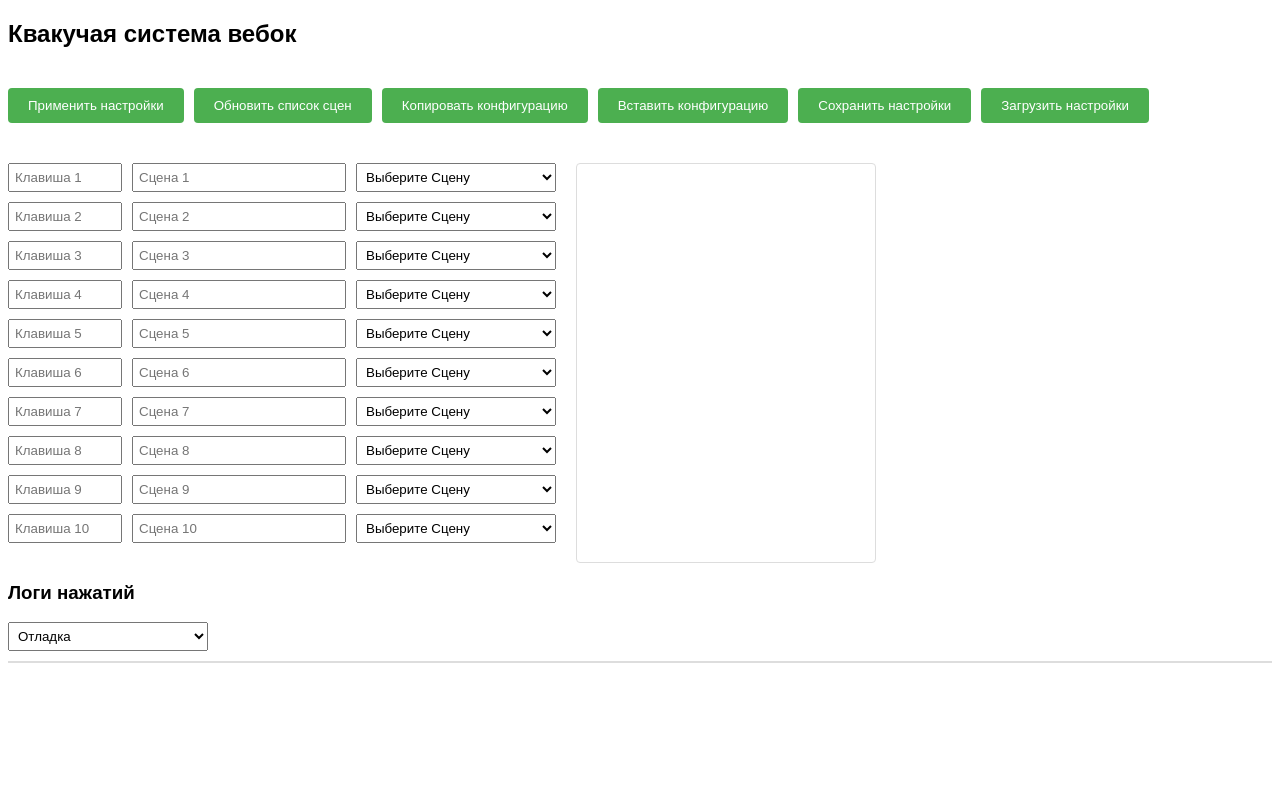
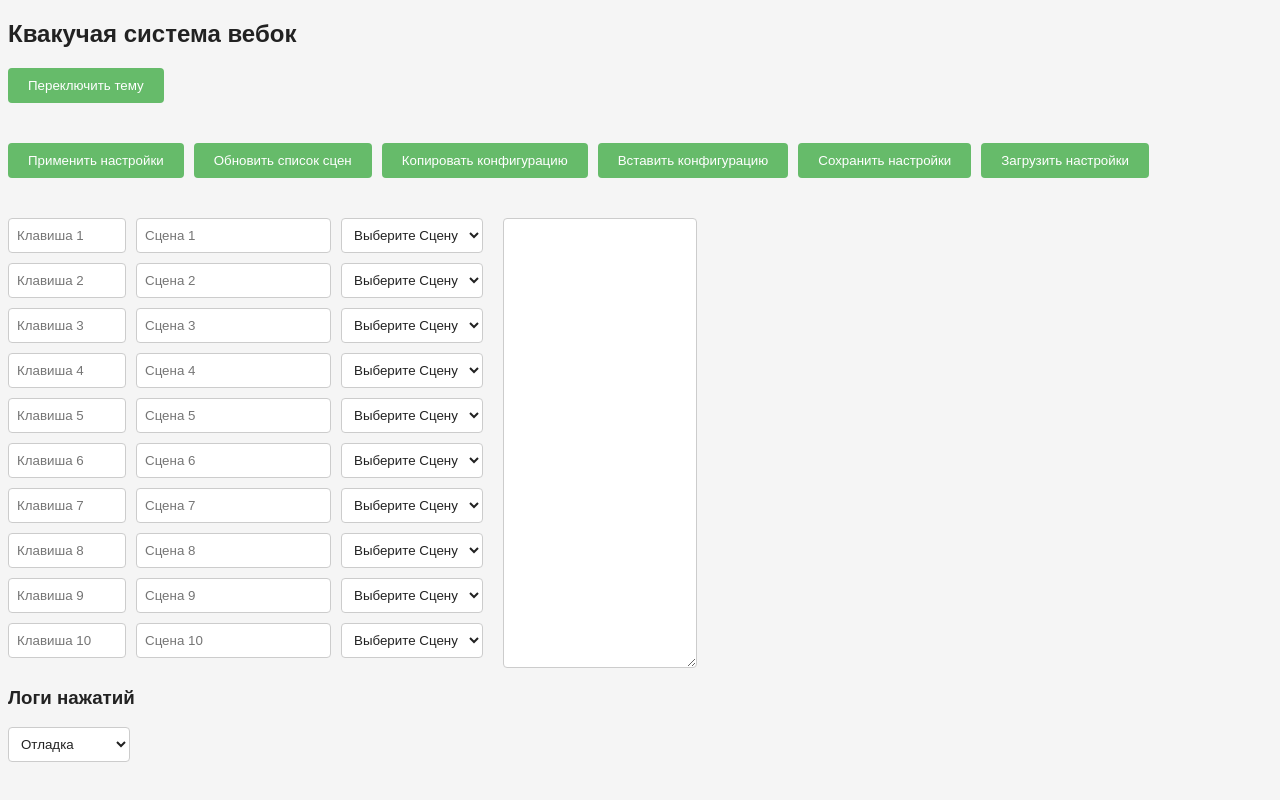
Before and after one commit to Lyagva/OBS-POV, a Flask app: template templates/index.html in a window 1280 px wide. Run offline with Flask 3, Linux system fonts and the light colour scheme; the template is opened without the code that fills it, so the values that code supplies are empty; parts of the project's set-up code (start-up, migrations or seed data) failed here and were passed over.

Commit message:
Dark theme

```diff
--- a/templates/index.html
+++ b/templates/index.html
@@ -5,13 +5,38 @@
     <meta name="viewport" content="width=device-width, initial-scale=1.0">
     <title>КВА</title>
     <style>
-        * {
-            font-family: Arial, sans-serif;
+        :root {
+            --bg-color: #f5f5f5;
+            --text-color: #222;
+            --button-bg: #66bb6a;
+            --button-hover-bg: #5daa5d;
+            --border-color: #ccc;
+            --input-bg: #fff;
+            --input-text: #333;
+            --select-bg: #fff;
+            --select-text: #222;
+        }
+
+        .dark-theme {
+            --bg-color: #1e1e1e;
+            --text-color: #e0e0e0;
+            --button-bg: #43a047;
+            --button-hover-bg: #388e3c;
+            --border-color: #444;
+            --input-bg: #333;
+            --input-text: #ddd;
+            --select-bg: #444;
+            --select-text: #fff;
         }
 
         .input-textarea-container {
             display: flex;
             gap: 20px;
+        }
+        body {
+            background-color: var(--bg-color);
+            color: var(--text-color);
+            font-family: Arial, sans-serif;
         }
 
         #lines-container {
@@ -20,28 +45,23 @@
             flex-grow: 1;
         }
 
-        textarea {
-            width: 300px;
-            height: 100%;
-            resize: none;
-            padding: 10px;
-            font-family: monospace;
-            font-size: 14px;
+        .input-textarea-container {
+            display: flex;
+            gap: 20px;
+        }
+
+        textarea, input, select {
+            background: var(--input-bg);
+            color: var(--input-text);
+            border: 1px solid var(--border-color);
+            padding: 8px;
             border-radius: 4px;
-            border: 1px solid #ddd;
-            box-sizing: border-box;
-            min-height: 400px;
         }
 
         .line {
             margin-bottom: 10px;
             display: flex;
             gap: 10px;
-        }
-
-        input, select {
-            padding: 5px;
-            width: 200px;
         }
 
         .key-input {
@@ -54,9 +74,14 @@
             gap: 10px;
         }
 
+        select {
+            background: var(--select-bg);
+            color: var(--select-text);
+        }
+
         button {
             padding: 10px 20px;
-            background-color: #4CAF50;
+            background-color: var(--button-bg);
             color: white;
             border: none;
             border-radius: 4px;
@@ -64,7 +89,7 @@
         }
 
         button:hover {
-            background-color: #45a049;
+            background-color: var(--button-hover-bg);
         }
 
 
@@ -73,10 +98,17 @@
         .notice { background-color: #fff8e1; color: #ff8f00; border-color: #ff6f00; }
         .info { background-color: #e8f5e9; color: #2e7d32; border-color: #1b5e20; }
         .debug { background-color: #e0e0e0; color: #424242; border-color: #212121; }
+
+        #log-entries {
+            max-height: 300px;
+            overflow-y: auto;
+            margin-top: 10px;
+        }
     </style>
 </head>
 <body>
     <h2>Квакучая система вебок</h2>
+    <button onclick="toggleTheme()">Переключить тему</button>
     <div class="button-group">
         <div class="button-group">
             <button onclick="saveSetup()">Применить настройки</button>
@@ -85,6 +117,7 @@
             <button onclick="pasteSetup()">Вставить конфигурацию</button>
             <button onclick="downloadSetup()">Сохранить настройки</button>
             <button onclick="uploadSetup()">Загрузить настройки</button>
+
         </div>
     </div>
     <div class="input-textarea-container">
@@ -115,8 +148,7 @@
             <option value="INFO">Информация</option>
             <option value="DEBUG" selected="selected">Отладка</option>
         </select>
-        <div id="log-entries"
-             style="max-height: 300px; overflow-y: auto; border: 1px solid #ddd; margin-top: 10px;">
+        <div id="log-entries">
             <!-- Logs will appear here -->
         </div>
     </div>
@@ -137,6 +169,17 @@
         let setup = {key: [], scene: []};
 
         const MAX_LOG_HISTORY = {{ max_ui_log_history }};
+
+        function toggleTheme() {
+            document.body.classList.toggle('dark-theme');
+            localStorage.setItem('theme', document.body.classList.contains('dark-theme') ? 'dark' : 'light');
+        }
+
+        document.addEventListener("DOMContentLoaded", function() {
+            if (localStorage.getItem('theme') === 'dark') {
+                document.body.classList.add('dark-theme');
+            }
+        });
 
         function logMessage(message, level) {
             const selectedLevel = document.getElementById('log-level-filter').value;
```
